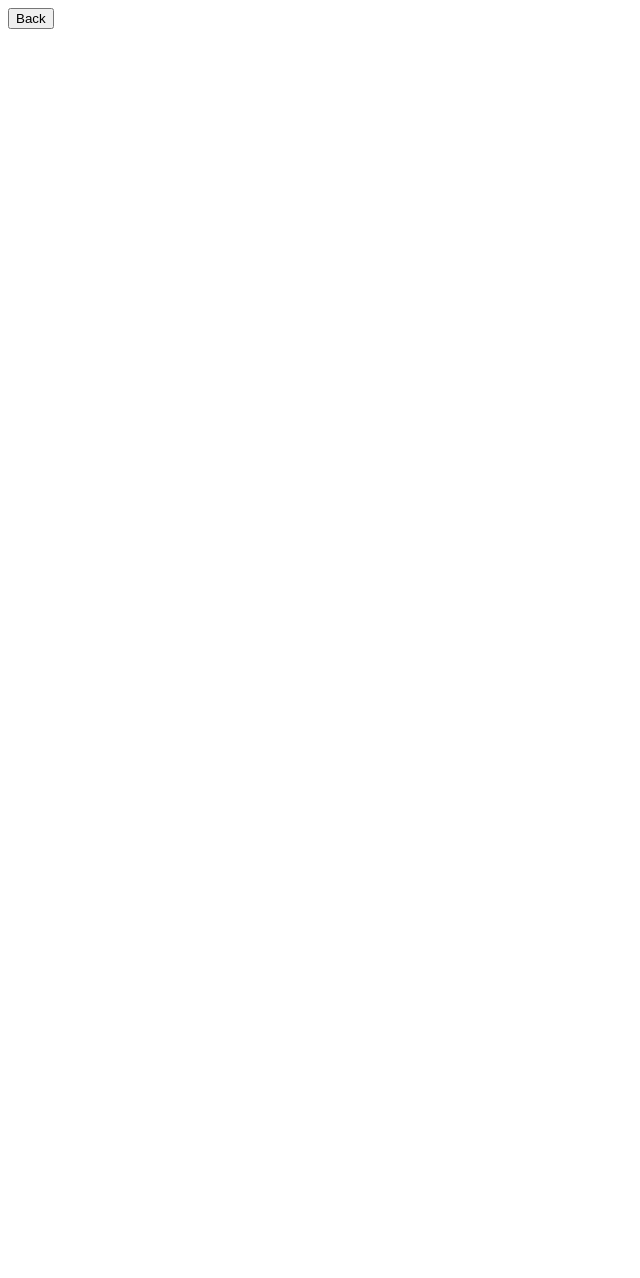
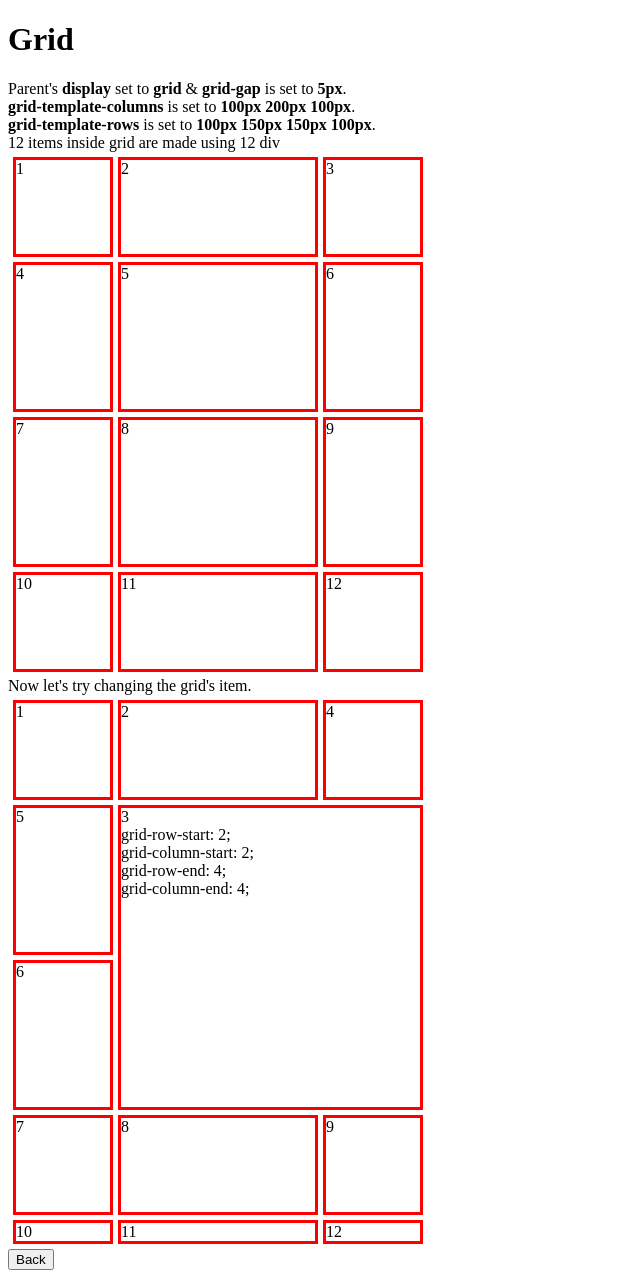
Before and after one commit to madeindra/web-layout-tutorial, a plain HTML site: page pages/grid.html in a window 1280 px wide. Shown: the whole page, without its empty margins (0-640 px from the left). Before the commit the page ends 800 px from the top, so only its background shows below. Drawn offline with Linux system fonts and the light colour scheme.

Commit message:
add grid

```diff
--- /dev/null
+++ b/pages/css/grid.css
@@ -0,0 +1,8 @@
+.container{
+  margin: 5px;
+}
+
+.item{
+  border-style: solid;
+  border-color: red;
+}
--- a/pages/grid.html
+++ b/pages/grid.html
@@ -3,10 +3,60 @@
 
 <head>
   <title>Grid</title>
+  <link rel="stylesheet" href="./css/grid.css">
 </head>
 
 <body>
+  <h1>Grid</h1>
+  Parent's <b>display</b> set to <b>grid</b> & <b>grid-gap</b> is set to <b>5px</b>.
+  </br>
+  <b>grid-template-columns</b> is set to <b>100px 200px 100px</b>.
+  </br>
+  <b>grid-template-rows</b> is set to <b>100px 150px 150px 100px</b>.
+  </br>
+  12 items inside grid are made using 12 div
+  <div class="container"
+    style="display: grid; grid-template-rows: 100px 150px 150px 100px; grid-template-columns: 100px 200px 100px; grid-gap: 5px;">
+    <div class="item">1</div>
+    <div class="item">2</div>
+    <div class="item">3</div>
+    <div class="item">4</div>
+    <div class="item">5</div>
+    <div class="item">6</div>
+    <div class="item">7</div>
+    <div class="item">8</div>
+    <div class="item">9</div>
+    <div class="item">10</div>
+    <div class="item">11</div>
+    <div class="item">12</div>
+  </div>
 
+  Now let's try changing the grid's item.
+  <div class="container"
+    style="display: grid; grid-template-rows: 100px 150px 150px 100px; grid-template-columns: 100px 200px 100px; grid-gap: 5px;">
+    <div class="item">1</div>
+    <div class="item">2</div>
+    <div class="item" style="grid-area: 2 / 2 / 4 / 4;">
+      3
+      </br>
+      grid-row-start: 2;
+      </br>
+      grid-column-start: 2;
+      </br>
+      grid-row-end: 4;
+      </br>
+      grid-column-end: 4;
+    </div>
+    <div class="item">4</div>
+    <div class="item">5</div>
+    <div class="item">6</div>
+    <div class="item">7</div>
+    <div class="item">8</div>
+    <div class="item">9</div>
+    <div class="item">10</div>
+    <div class="item">11</div>
+    <div class="item">12</div>
+  </div>
   <button onclick="window.location.href='../index.html';">Back</a></button>
 </body>
 
```
